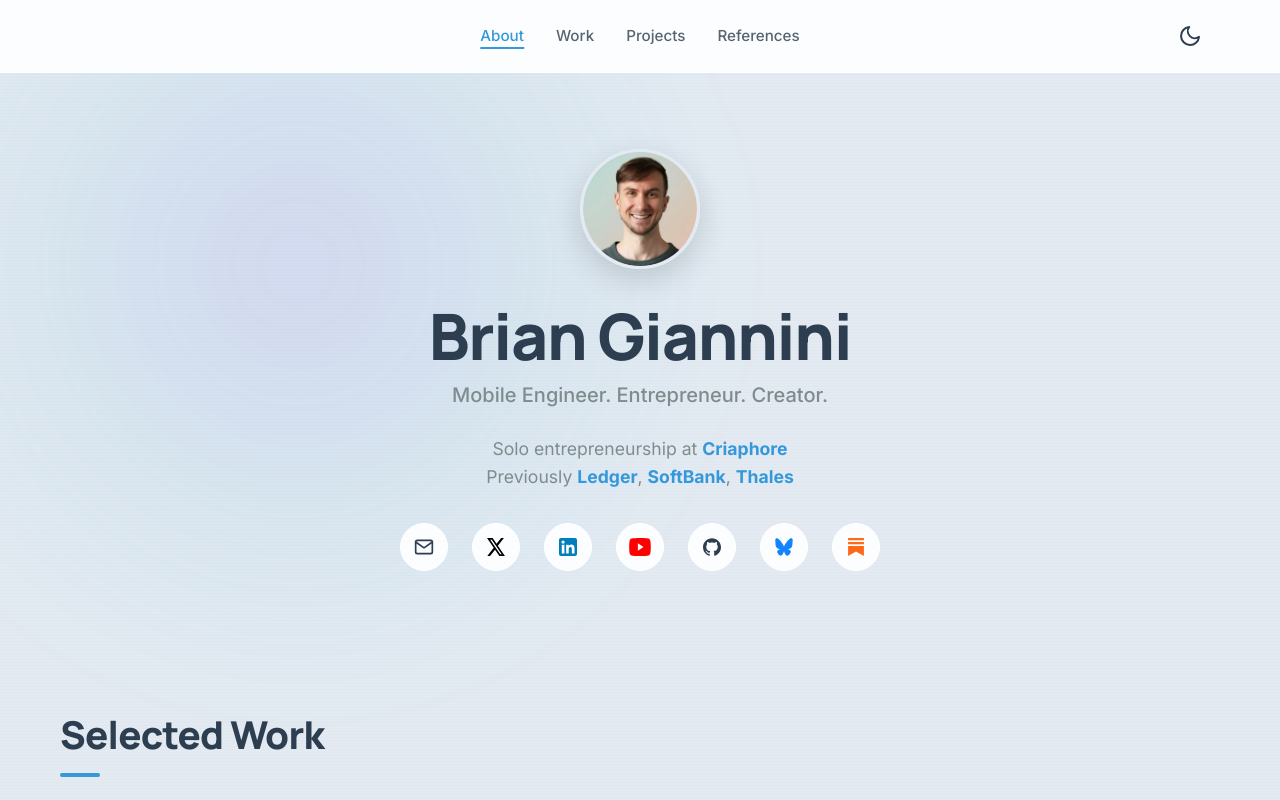
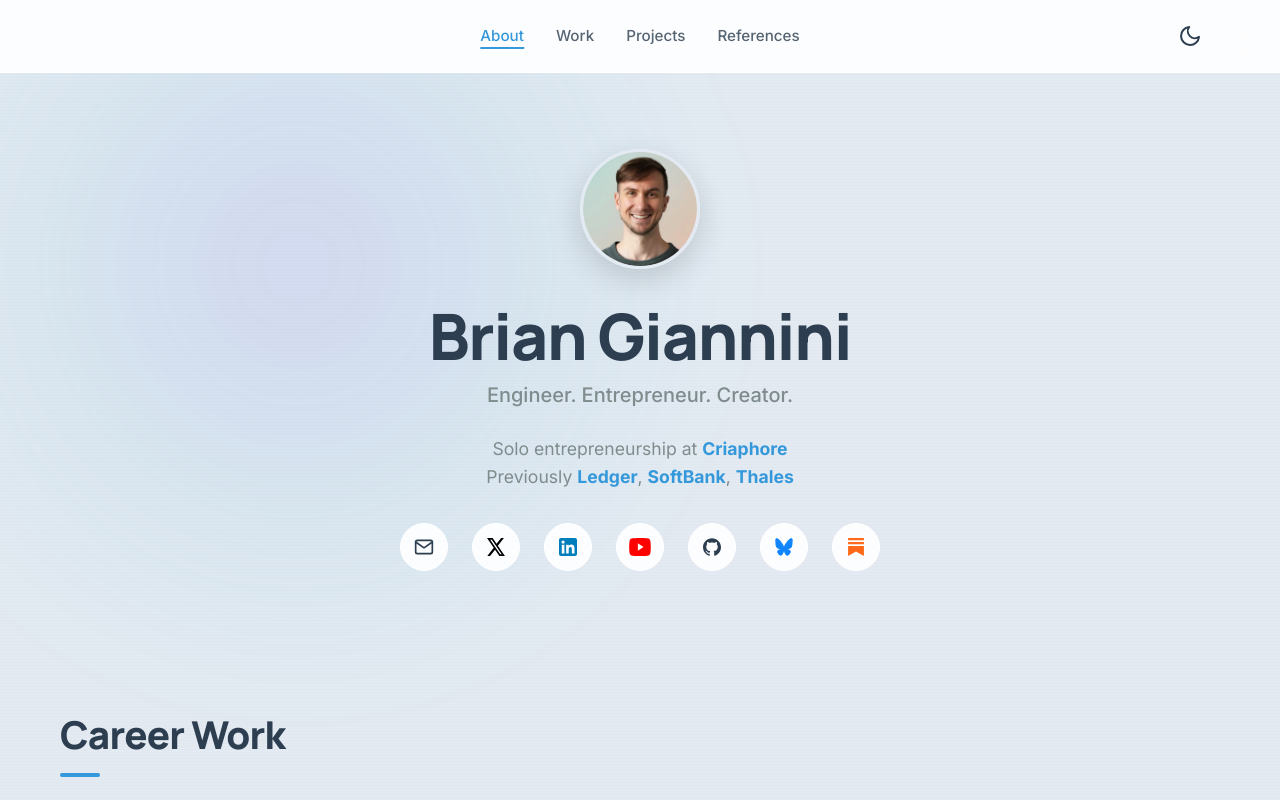
Before and after one commit to BrianGiannini/brian-personal-page, a plain HTML site: page index.html in a window 1280 px wide. Shown: the top 800 px of the page. Drawn offline with nearby package versions, Linux system fonts and the light colour scheme.

Commit message:
fix wording

```diff
--- a/index.html
+++ b/index.html
@@ -102,7 +102,7 @@
 
                 </div>
                 <h1>Brian Giannini</h1>
-                <p class="tagline">Mobile Engineer. Entrepreneur. Creator.</p>
+                <p class="tagline">Engineer. Entrepreneur. Creator.</p>
                 <p class="bio">Solo entrepreneurship at <a href="https://criaphore.com/" target="_blank"
                         class="highlight-link">Criaphore</a><br> Previously <a href="https://www.ledger.com/"
                         target="_blank" class="highlight-link">Ledger</a>, <a href="https://www.softbankrobotics.com/"
@@ -162,7 +162,7 @@
         </section>
 
         <section id="work" class="content-section">
-            <h2 class="section-title">Selected Work</h2>
+            <h2 class="section-title">Career Work</h2>
             <div class="grid-shelf" id="work-grid">
 
             </div>
```
